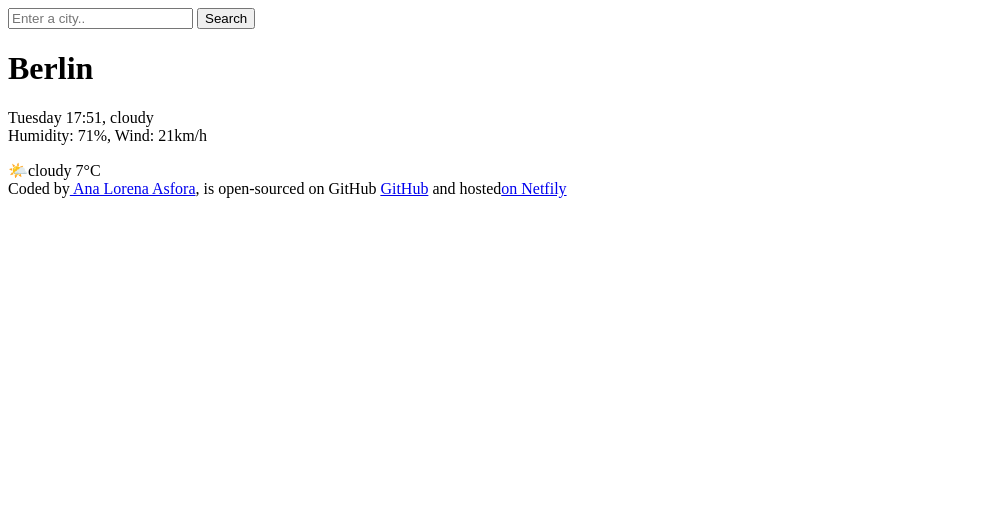
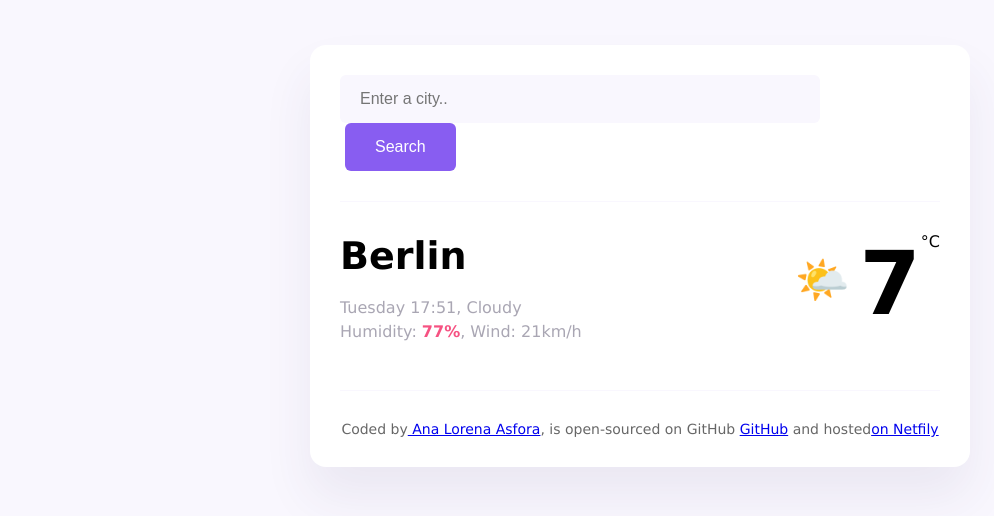
Before and after one commit to lorenavianax/weatherapp2, a plain HTML site: page index.html in a window 1280 px wide. Shown: the whole page, without its empty margins (0-994 px from the left). Drawn offline with Linux system fonts and the light colour scheme.

Commit message:
added basic css

```diff
--- /dev/null
+++ b/css/style.css
@@ -0,0 +1,91 @@
+body {
+  background-color: #f9f7fe;
+  font-family: Verdana, Geneva, Tahoma, sans-serif;
+}
+
+.weather-app {
+  background: white;
+  max-width: 600px;
+  margin: 45px auto;
+  box-shadow: 0 30px 50px rgba(65, 50, 100, 0.08);
+  border-radius: 16px;
+  padding: 30px;
+}
+
+header {
+  border-bottom: 1px solid #f9f7fe;
+  padding: 0 0 30px 0;
+}
+
+.search-form-input {
+  background-color: #f9f7fe;
+  border: none;
+  border-radius: 6px;
+  width: 80%;
+  font-size: 16px;
+  padding: 15px 20px;
+}
+
+.search-form-button {
+  background: #885df1;
+  padding: 15px 30px;
+  border: none;
+  font-size: 16px;
+  margin-left: 5px;
+  border-radius: 6px;
+  color: white;
+}
+
+main {
+  padding: 30px 0;
+}
+
+.weather-app-data {
+  display: flex;
+  justify-content: space-between;
+}
+
+.weather-app-city {
+  margin: 0;
+  font-size: 38px;
+  line-height: 48px;
+}
+
+.weather-app-details {
+  font-size: 16px;
+  color: rgba(39, 33, 66, 0.4);
+  line-height: 24px;
+  font-weight: 500;
+}
+
+.weather-app-details strong {
+  color: #f65282;
+}
+
+.weather-app-temperature-container {
+  display: flex;
+}
+
+.weather-app-icon {
+  font-size: 44px;
+  margin-top: 22px;
+}
+
+.weather-app-temperature {
+  font-size: 88px;
+  margin-left: 10px;
+  font-weight: bold;
+}
+
+.weatehr-app-unit {
+  margin-top: 16px;
+  font-size: 28px;
+}
+
+footer {
+  border-top: 1px solid #f9f7fe;
+  padding: 30px 0 0 0;
+  text-align: center;
+  font-size: 14px;
+  color: rgba(0, 0, 0, 0.6);
+}
--- a/index.html
+++ b/index.html
@@ -3,30 +3,45 @@
   <head>
     <meta charset="UTF-8" />
     <meta name="viewport" content="width=device-width, initial-scale=1.0" />
+    <link rel="stylesheet" href="css/style.css" />
     <title>Weather App</title>
   </head>
   <body>
+    <div class="weather-app">
       <header>
-      <form>
-        <input type="search" placeholder="Enter a city.." required />
-        <input type="submit" value="Search" />
+        <form class="search-form">
+          <input
+            type="search"
+            placeholder="Enter a city.."
+            required
+            class="search-form-input"
+          />
+          <input type="submit" value="Search" class="search-form-button" />
         </form>
       </header>
       <main>
+        <div class="weather-app-data">
           <div>
-        <h1>Berlin</h1>
-        <p>
-          Tuesday 17:51, cloudy
+            <h1 class="weather-app-city">Berlin</h1>
+            <p class="weather-app-details">
+              Tuesday 17:51, Cloudy
               <br />
-          Humidity: 71%, Wind: 21km/h
+              Humidity: <strong>77%</strong>, Wind: 21km/h
             </p>
           </div>
-      <div>🌤️cloudy 7°C</div>
+          <div class="weather-app-temperature-container">
+            <div class="weather-app-icon">🌤️</div>
+            <div class="weather-app-temperature">7</div>
+            <div class="weather-app-unit">°C</div>
+          </div>
+        </div>
       </main>
       <footer>
-      Coded by<a href="https://github.com/lorenavianax"> Ana Lorena Asfora</a>, is open-sourced on GitHub
+        Coded by<a href="https://github.com/lorenavianax"> Ana Lorena Asfora</a
+        >, is open-sourced on GitHub
         <a href="https://github.com/lorenavianax/weatherapp2">GitHub</a> and
         hosted<a href="https://weatherapp2-5c8b0a.netlify.app/">on Netfily</a>
       </footer>
+    </div>
   </body>
 </html>
```
Lines whose indentation alone changed are shown as unchanged.
